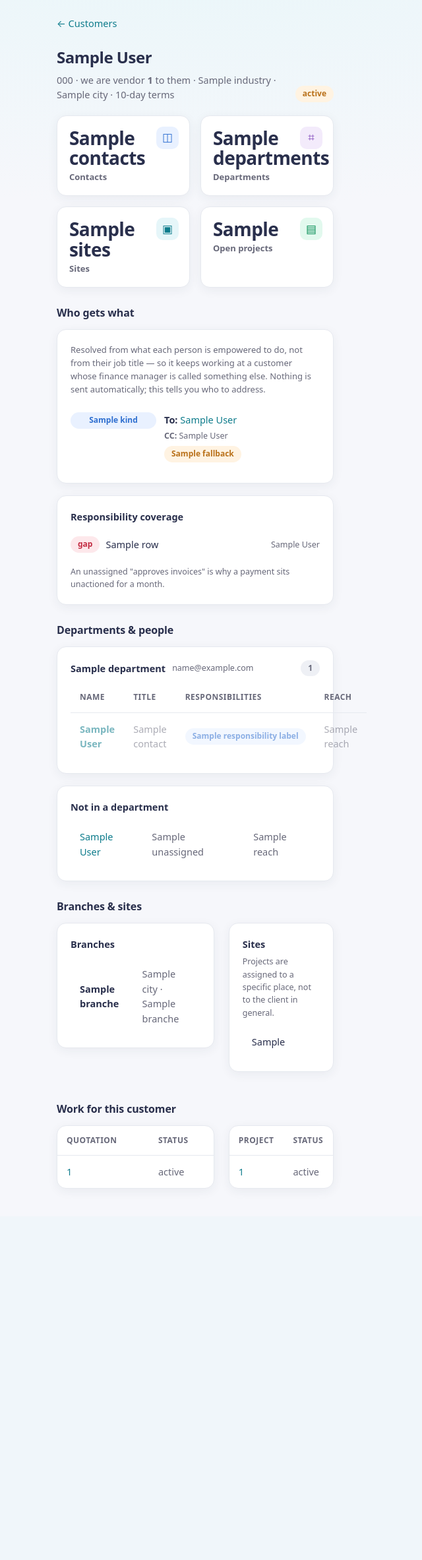
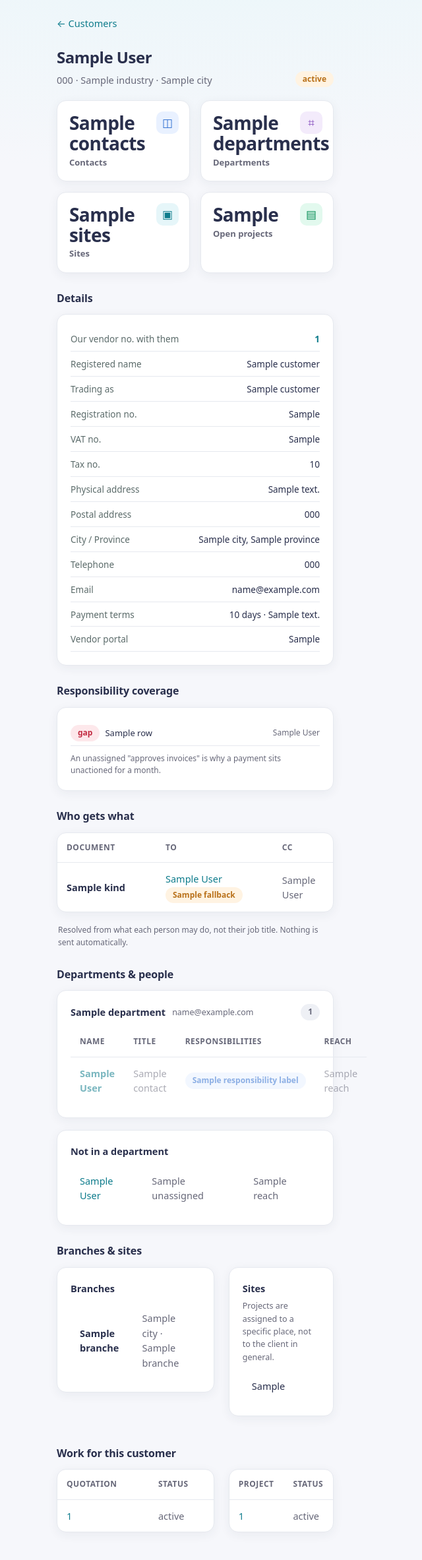
Before and after one commit to lulamadigital-code/lulaworks-platform, a Django app: template backend/apps/web/templates/web/customer_detail.html in a window 1280 px wide. Shown: the whole page at 66% size, without its empty margins (344-984 px from the left). Before the commit the page ends 1802 px from the top, so only its background shows below. Run offline with Django 5.2, Linux system fonts and the light colour scheme; the template is opened without the code that fills it: most values are stand-ins (such as "Sample title", 1, 10 or a date in 2020).

Commit message:
Customer detail: editable, with a compact details card up top
The customer page now leads with the customer's own information and the two
actions you actually take on it, and the routing sections no longer dominate.

- A Details card shows the customer's identity, addresses, VAT/registration/tax
  numbers, the vendor number we trade under with them (highlighted), contact
  details and payment terms — as a tight two/three-column key/value grid that
  only prints the fields that are filled.
- An Edit button opens a proper edit form (new customer_edit view + page:
  identity, address, contact & trading, permission-gated to projects.create),
  and an "Add a person" button jumps to the add-contact form.
- Responsibility coverage moved directly beneath the details, and "Who gets
  what" is now a compact table with a one-line note instead of a tall card —
  so neither eats the page.

Tests: CustomerEditTests (edit page renders, saves, is permission-gated; the
detail page shows Edit / Add a person / Responsibility coverage). 356 pass.
Verified in the browser end to end — edited payment terms and saw the detail
page update.

Co-Authored-By: Claude Opus 4.8 <noreply@anthropic.com>

```diff
--- a/backend/apps/web/context.py
+++ b/backend/apps/web/context.py
@@ -31,6 +31,7 @@ _SECTIONS = {
     "company_contact": "company", "company_document": "company",
     "company_hours_page": "company", "company_hours": "company",
     "customers": "customers", "customer_detail": "customers",
+    "customer_edit": "customers",
     "customer_create": "customers", "customer_contact_save": "customers",
     "customer_department": "customers", "customer_contact_detail": "customers",
     "rfq": "rfq", "rfq_detail": "rfq", "rfq_upload": "rfq", "rfq_approve": "rfq",
--- a/backend/apps/web/templates/web/customer_detail.html
+++ b/backend/apps/web/templates/web/customer_detail.html
@@ -7,14 +7,18 @@
   <div>
     <h1 style="margin:0 0 4px;">{{ customer.display_name }}</h1>
     <p class="sub" style="margin:0;">{{ customer.code }}
-      {% if customer.vendor_number %} · we are vendor <strong>{{ customer.vendor_number }}</strong> to them{% endif %}
       {% if customer.industry %} · {{ customer.industry }}{% endif %}
-      {% if customer.city %} · {{ customer.city }}{% endif %}
-      · {{ customer.payment_terms_days }}-day terms</p>
+      {% if customer.city %} · {{ customer.city }}{% endif %}</p>
   </div>
-  {% if customer.status == 'active' %}<span class="chip ok">Active</span>
-  {% elif customer.status == 'blacklisted' %}<span class="chip bad">Blacklisted</span>
-  {% else %}<span class="chip warn">{{ customer.get_status_display }}</span>{% endif %}
+  <div class="row" style="gap:8px;flex-wrap:wrap;align-items:center;">
+    {% if customer.status == 'active' %}<span class="chip ok">Active</span>
+    {% elif customer.status == 'blacklisted' %}<span class="chip bad">Blacklisted</span>
+    {% else %}<span class="chip warn">{{ customer.get_status_display }}</span>{% endif %}
+    {% if can_manage %}
+    <a class="btn ghost" href="{% url 'web:customer_edit' customer.id %}">Edit</a>
+    <a class="btn" href="#addperson">+ Add a person</a>
+    {% endif %}
+  </div>
 </div>
 
 <div class="grid">
@@ -28,48 +32,71 @@
     <div class="n">{{ stats.open_projects }}</div><div class="l">Open projects</div></div>
 </div>
 
-{# ── The reason the module exists ───────────────────────────────────────── #}
-<h2>Who gets what</h2>
+{# ── Company details ────────────────────────────────────────────────────── #}
+<h2>Details</h2>
 <div class="card">
-  <p class="muted" style="margin:0 0 14px;font-size:13px;">Resolved from what each
-    person is empowered to do, not from their job title — so it keeps working at a
-    customer whose finance manager is called something else. Nothing is sent
-    automatically; this tells you who to address.</p>
-  {% for r in routing %}
-  <div class="routerow">
-    <span class="chip info" style="width:130px;justify-content:center;">{{ r.kind|cut:"_"|capfirst }}</span>
-    <span style="flex:1;">
-      {% if r.to %}
-        <strong>To:</strong>
-        {% for c in r.to %}<a href="{% url 'web:customer_contact_detail' c.id %}">{{ c.full_name }}</a>{% if not forloop.last %}, {% endif %}{% endfor %}
-        {% if r.cc %}<br><span class="muted" style="font-size:12.5px;"><strong>CC:</strong>
-          {% for c in r.cc %}{{ c.full_name }}{% if not forloop.last %}, {% endif %}{% endfor %}</span>{% endif %}
-      {% else %}<span class="muted">—</span>{% endif %}
-      {% if r.fallback %}<br><span class="chip warn" style="margin-top:6px;">{{ r.fallback }}</span>{% endif %}
-    </span>
+  <div class="kvgrid">
+    {% if customer.vendor_number %}<div class="kv-hi"><span class="k">Our vendor no. with them</span><span class="v"><strong>{{ customer.vendor_number }}</strong></span></div>{% endif %}
+    <div><span class="k">Registered name</span><span class="v">{{ customer.name }}</span></div>
+    {% if customer.trading_name %}<div><span class="k">Trading as</span><span class="v">{{ customer.trading_name }}</span></div>{% endif %}
+    {% if customer.registration_no %}<div><span class="k">Registration no.</span><span class="v">{{ customer.registration_no }}</span></div>{% endif %}
+    {% if customer.vat_no %}<div><span class="k">VAT no.</span><span class="v">{{ customer.vat_no }}</span></div>{% endif %}
+    {% if customer.tax_no %}<div><span class="k">Tax no.</span><span class="v">{{ customer.tax_no }}</span></div>{% endif %}
+    {% if customer.physical_address %}<div><span class="k">Physical address</span><span class="v">{{ customer.physical_address }}</span></div>{% endif %}
+    {% if customer.postal_address %}<div><span class="k">Postal address</span><span class="v">{{ customer.postal_address }}</span></div>{% endif %}
+    {% if customer.city or customer.province %}<div><span class="k">City / Province</span><span class="v">{{ customer.city }}{% if customer.province %}, {{ customer.province }}{% endif %}</span></div>{% endif %}
+    {% if customer.telephone %}<div><span class="k">Telephone</span><span class="v">{{ customer.telephone }}</span></div>{% endif %}
+    {% if customer.email %}<div><span class="k">Email</span><span class="v">{{ customer.email }}</span></div>{% endif %}
+    <div><span class="k">Payment terms</span><span class="v">{{ customer.payment_terms_days }} days{% if customer.payment_terms_note %} · {{ customer.payment_terms_note }}{% endif %}</span></div>
+    {% if customer.vendor_portal %}<div><span class="k">Vendor portal</span><span class="v">{{ customer.vendor_portal }}</span></div>{% endif %}
   </div>
-  {% endfor %}
 </div>
 
-{# Gaps are the useful part of a responsibility matrix. #}
-{% with missing=matrix|dictsort:"covered" %}
+{# ── Responsibility coverage — gaps are the useful part ─────────────────── #}
+<h2>Responsibility coverage</h2>
 <div class="card">
-  <strong>Responsibility coverage</strong>
-  <div style="margin-top:12px;">
+  <div class="covergrid">
     {% for row in matrix %}
-    <div class="deprow">
-      {% if row.covered %}<span class="chip ok">✓</span>
-      {% else %}<span class="chip bad">gap</span>{% endif %}
-      <span style="flex:1;">{{ row.label }}</span>
-      <span class="muted" style="font-size:12.5px;">
-        {% for c in row.contacts %}{{ c.full_name }}{% if not forloop.last %}, {% endif %}{% empty %}nobody{% endfor %}</span>
+    <div class="coverrow">
+      {% if row.covered %}<span class="chip ok">✓</span>{% else %}<span class="chip bad">gap</span>{% endif %}
+      <span class="cl">{{ row.label }}</span>
+      <span class="muted" style="font-size:12px;">{% for c in row.contacts %}{{ c.full_name }}{% if not forloop.last %}, {% endif %}{% empty %}nobody{% endfor %}</span>
     </div>
     {% endfor %}
   </div>
-  <p class="muted" style="margin:12px 0 0;font-size:12.5px;">An unassigned
-    "approves invoices" is why a payment sits unactioned for a month.</p>
+  <p class="muted" style="margin:10px 0 0;font-size:12px;">An unassigned "approves
+    invoices" is why a payment sits unactioned for a month.</p>
 </div>
-{% endwith %}
+
+{# ── Who gets what — compact ────────────────────────────────────────────── #}
+<h2>Who gets what</h2>
+<div class="card" style="padding:0;">
+  <table>
+    <tr><th style="width:150px;">Document</th><th>To</th><th>CC</th></tr>
+    {% for r in routing %}
+    <tr>
+      <td><strong>{{ r.kind|cut:"_"|capfirst }}</strong></td>
+      <td>{% for c in r.to %}<a href="{% url 'web:customer_contact_detail' c.id %}">{{ c.full_name }}</a>{% if not forloop.last %}, {% endif %}{% empty %}<span class="muted">—</span>{% endfor %}
+        {% if r.fallback %} <span class="chip warn">{{ r.fallback }}</span>{% endif %}</td>
+      <td class="muted">{% for c in r.cc %}{{ c.full_name }}{% if not forloop.last %}, {% endif %}{% empty %}—{% endfor %}</td>
+    </tr>
+    {% endfor %}
+  </table>
+</div>
+<p class="muted" style="font-size:12px;margin:6px 2px 0;">Resolved from what each
+  person may do, not their job title. Nothing is sent automatically.</p>
+
+<style>
+  .kvgrid { display:grid; grid-template-columns:repeat(auto-fit,minmax(240px,1fr)); gap:2px 24px; }
+  .kvgrid > div { display:flex; justify-content:space-between; gap:12px; padding:7px 0;
+    border-bottom:1px solid var(--line); font-size:13.5px; }
+  .kvgrid .k { color:var(--muted-c,#5b6b6a); }
+  .kvgrid .v { text-align:right; }
+  .kvgrid .kv-hi .v strong { color:var(--primary-d); }
+  .covergrid { display:grid; grid-template-columns:repeat(auto-fit,minmax(260px,1fr)); gap:2px 20px; }
+  .coverrow { display:flex; align-items:center; gap:8px; padding:6px 0; border-bottom:1px solid var(--line); }
+  .coverrow .cl { flex:1; font-size:13px; }
+</style>
 
 {# ── The org chart ──────────────────────────────────────────────────────── #}
 <h2>Departments &amp; people</h2>
@@ -113,7 +140,7 @@
 {% endif %}
 
 {% if can_manage %}
-<h2>Add a person</h2>
+<h2 id="addperson" style="scroll-margin-top:20px;">Add a person</h2>
 <div class="card">
   <form method="post" action="{% url 'web:customer_contact_save' customer.id %}">
     {% csrf_token %}
--- a/backend/apps/web/urls.py
+++ b/backend/apps/web/urls.py
@@ -13,6 +13,7 @@ urlpatterns = [
     path("customers/", views.customers_list, name="customers"),
     path("customers/new/", views.customer_create, name="customer_create"),
     path("customers/<uuid:pk>/", views.customer_detail, name="customer_detail"),
+    path("customers/<uuid:pk>/edit/", views.customer_edit, name="customer_edit"),
     path("customers/<uuid:pk>/contacts/", views.customer_contact_save,
          name="customer_contact_save"),
     path("customers/<uuid:pk>/departments/", views.customer_department,
```
Also changed, not shown: backend/apps/web/templates/web/customer_edit.html (added, +69 -0 lines), backend/apps/web/tests.py (+41 -0 lines), backend/apps/web/views.py (+42 -0 lines).
